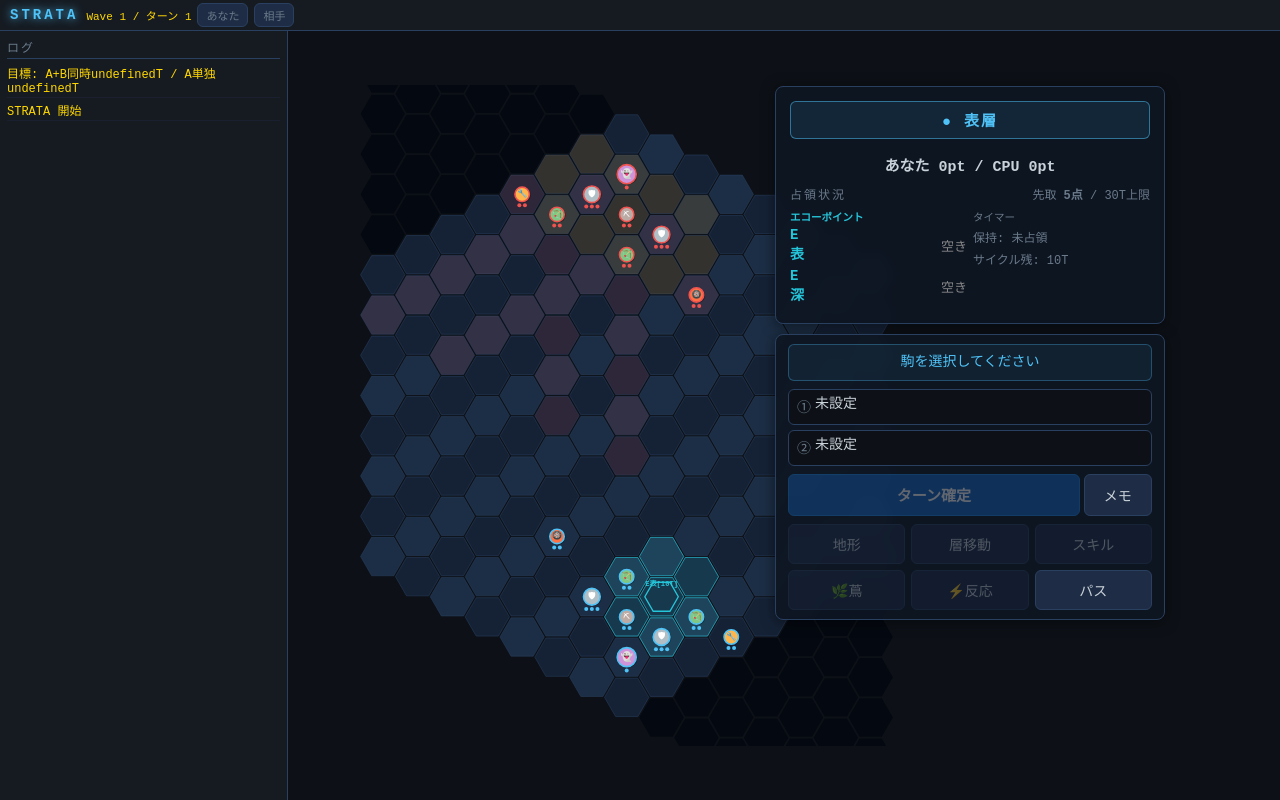
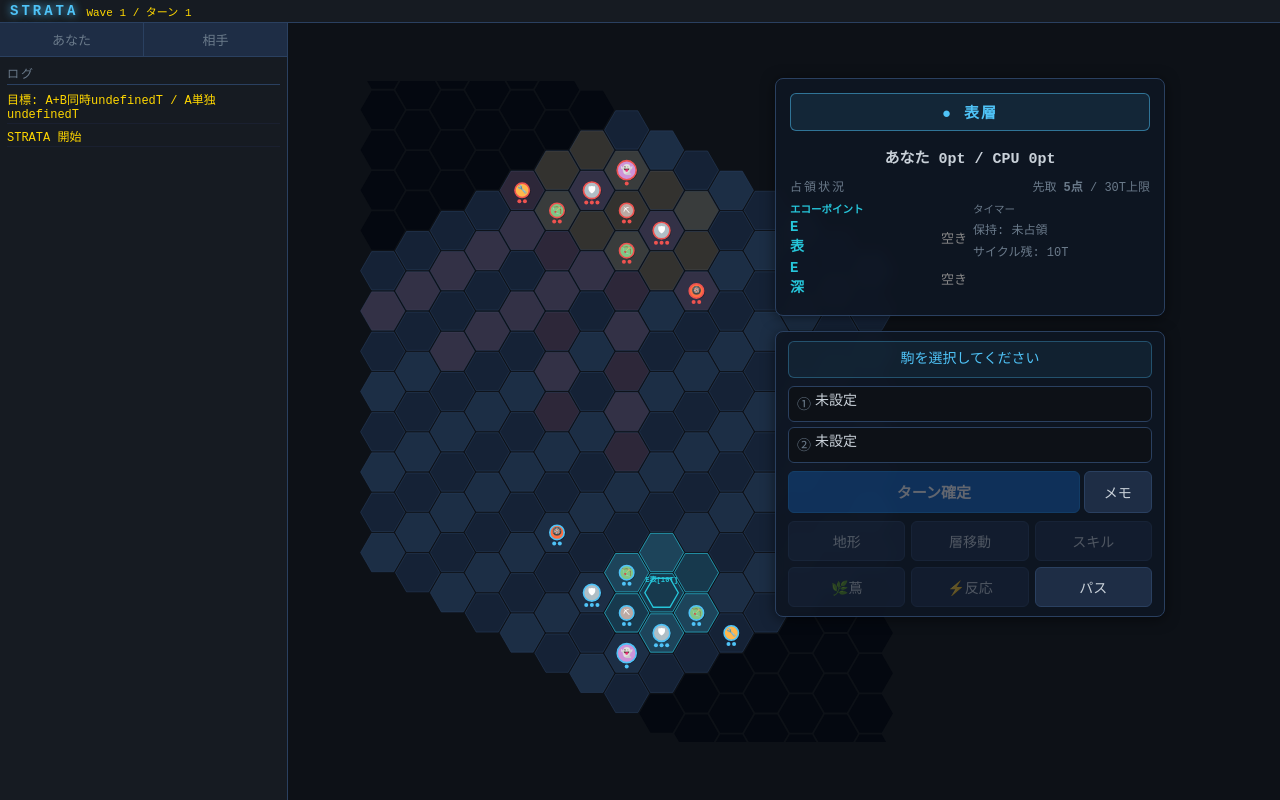
Before and after one commit to pupe-xxx/strata-game, a plain HTML site: page index.html in a window 1280 px wide. Drawn offline with Linux system fonts and the light colour scheme.

Commit message:
fix: あなた/相手ボタンをヘッダー直下のinfo-panelに移動

```diff
--- a/css/style.css
+++ b/css/style.css
@@ -58,18 +58,26 @@ html, body {
   font-size: 11px;
 }
 
+#player-btns {
+  display: flex;
+  flex-shrink: 0;
+  border-bottom: 1px solid var(--border);
+}
 #btn-player1, #btn-player2 {
-  padding: 3px 8px;
-  font-size: 11px;
+  flex: 1;
+  padding: 7px 4px;
   background: var(--btn);
-  border: 1px solid var(--border);
+  border: none;
+  border-right: 1px solid var(--border);
   color: var(--text-dim);
-  border-radius: var(--radius);
+  font-family: var(--font);
+  font-size: 13px;
   cursor: pointer;
-  font-family: var(--font);
+  transition: background .15s, color .15s;
   touch-action: manipulation;
-  flex-shrink: 0;
 }
+#btn-player2 { border-right: none; }
+#btn-player1:hover, #btn-player2:hover { background: var(--btn-hover); color: var(--text); }
 
 #game-layout {
   display: flex;
@@ -786,6 +794,8 @@ html, body {
     flex-direction: column;
   }
   .tab-panel { padding: 4px; }
+  #player-btns { border-bottom: none; }
+  #btn-player1, #btn-player2 { padding: 10px 4px; font-size: 13px; }
 
   /* ── 盤エリア（最大確保・下寄せ） ── */
   #board-wrapper {
--- a/index.html
+++ b/index.html
@@ -13,8 +13,6 @@
       <div id="logo">STRATA</div>
       <div id="header-info">
         <span id="turn-display">ターン 1</span>
-        <button id="btn-player1">あなた</button>
-        <button id="btn-player2">相手</button>
         <button id="btn-log-popup" class="mobile-only">ログ</button>
         <button id="btn-piece-info" class="mobile-only">駒情報</button>
       </div>
@@ -24,6 +22,10 @@
 
       <!-- ===== COL 1: 詳細バー ===== -->
       <aside id="info-panel">
+        <div id="player-btns">
+          <button id="btn-player1">あなた</button>
+          <button id="btn-player2">相手</button>
+        </div>
         <div id="tab-you-panel" class="tab-panel">
           <div id="pc-log-area" class="pc-only">
             <div class="section-title">ログ</div>
```
